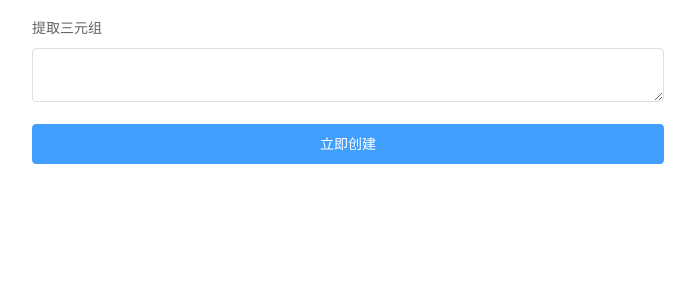
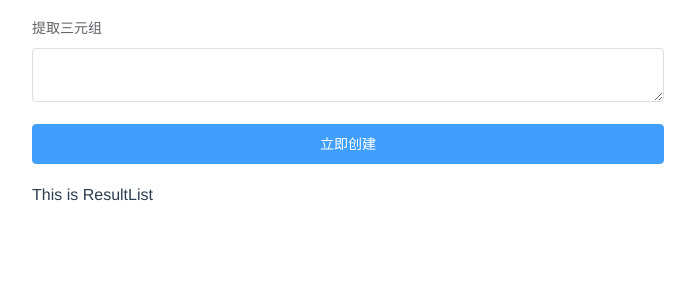
Before and after one commit to standbyme/ltp-frontend-src, a Vue app: page / in a window 1280 px wide. Shown: the top 300 px of the page, without its empty margins (292-987 px from the left). Built offline with nearby package versions, Linux system fonts and the light colour scheme.

Commit message:
Add list

```diff
--- a/src/components/HelloWorld.vue
+++ b/src/components/HelloWorld.vue
@@ -1,4 +1,5 @@
 <template>
+<div>
   <el-row>
     <el-col :span="12" :offset="6">
       <el-form ref="form" :model="form">
@@ -12,34 +13,26 @@
       </el-form>
     </el-col>
   </el-row>
+  <el-row>
+    <el-col :span="12" :offset="6">
+      <ResultList />
+    </el-col>
+  </el-row>
+</div>
 </template>
 
 <script>
 /* eslint-disable */
 import axios from "axios";
+import ResultList from './ResultList'
 const ENDPOINT = "http://127.0.0.1:5000/";
-function utf16to8(str) {
-  var out, i, len, c;
-  out = "";
-  len = str.length;
-  for (i = 0; i < len; i++) {
-    c = str.charCodeAt(i);
-    if (c >= 0x0001 && c <= 0x007f) {
-      out += str.charAt(i);
-    } else if (c > 0x07ff) {
-      out += String.fromCharCode(0xe0 | ((c >> 12) & 0x0f));
-      out += String.fromCharCode(0x80 | ((c >> 6) & 0x3f));
-      out += String.fromCharCode(0x80 | ((c >> 0) & 0x3f));
-    } else {
-      out += String.fromCharCode(0xc0 | ((c >> 6) & 0x1f));
-      out += String.fromCharCode(0x80 | ((c >> 0) & 0x3f));
-    }
-  }
-  return out;
-}
+
 
 export default {
   name: "HelloWorld",
+  components: {
+    ResultList
+  },
   data() {
     return {
       form: {
--- /dev/null
+++ b/src/components/ResultList.vue
@@ -0,0 +1,21 @@
+<template>
+<div>{{ResultList}}</div>
+</template>
+
+<script>
+/* eslint-disable */
+
+export default {
+  name: "ResultList",
+  data() {
+    return {
+      ResultList: "This is ResultList"
+    };
+  }
+};
+</script>
+
+<!-- Add "scoped" attribute to limit CSS to this component only -->
+<style scoped>
+
+</style>
```
Lines whose indentation alone changed are shown as unchanged.
